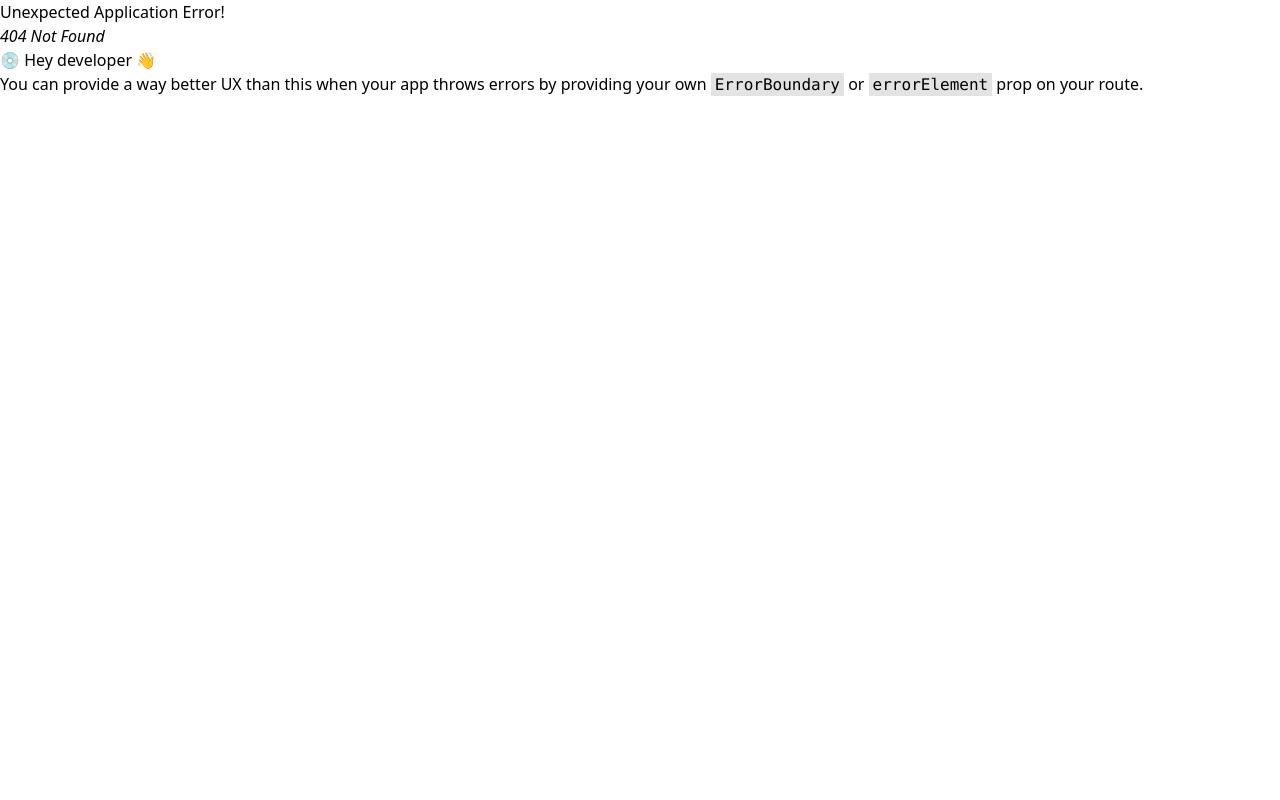
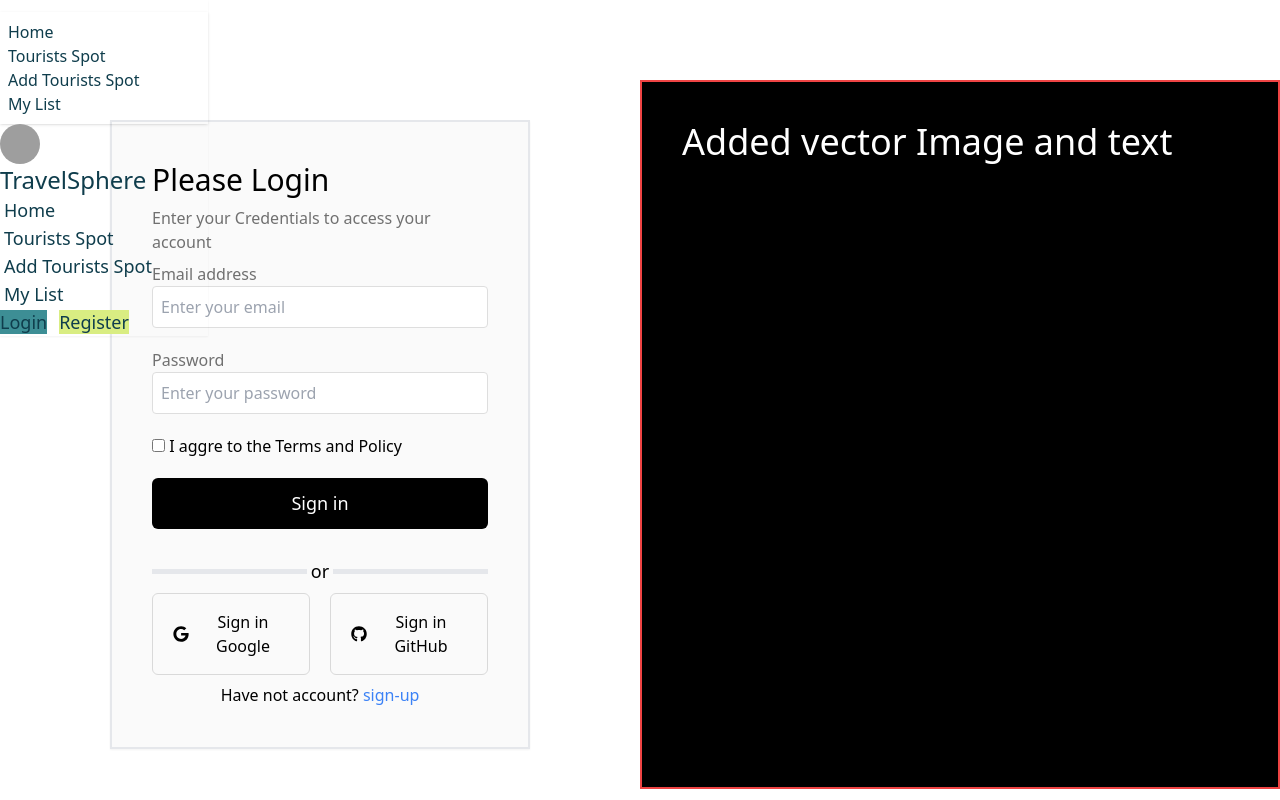
Before and after one commit to mohdbinharun56/Tourism-Management-website, a React (Vite) app: page /login in a window 1280 px wide. Before the commit this address had no page. Built offline with nearby package versions, Linux system fonts and the light colour scheme; grey boxes are pictures that could not be loaded.

Commit message:
implement Login Page design

```diff
--- /dev/null
+++ b/src/pages/Authentication/Login/Login.jsx
@@ -0,0 +1,59 @@
+import { FaGithub, FaGoogle } from "react-icons/fa";
+import { Link } from "react-router-dom";
+
+const Login = () => {
+    return (
+        <>
+            <div className="w-full flex">
+                <div className="w-1/2 p-10">
+                    <div className="w-3/4 mx-auto border-2 p-10 bg-[#FAFAFA] shadow-sm space-y-2">
+                        <h1 className="font-medium text-3xl">Please Login</h1>
+                        <p className="font-medium text-base text-[#707070]">Enter your Credentials to access your account</p>
+                        <form>
+                            <label htmlFor="Email address" className="block text-base text-[#707070]">Email address</label>
+                            <input type="email" placeholder="Enter your email" className="w-full mb-5 p-2 text-base font-normal border border-[#DEDEDE] text-black rounded" />
+                            <label htmlFor="Password" className="block text-base text-[#707070]">Password</label>
+                            <input type="password" placeholder="Enter your password" className="w-full mb-5 p-2 text-base font-normal border border-[#DEDEDE] text-black rounded" />
+
+                            <div>
+                                <input type="checkbox" className="hover:cursor-pointer" /> <span className="font-medium ">I aggre to the <span className="hover:underline hover:cursor-pointer">Terms and Policy</span></span>
+                            </div>
+
+                            <input type="submit" value="Sign in" className="text-white bg-black w-full p-3 rounded-md my-5 hover:cursor-pointer " />
+                        </form>
+                        <div className="flex items-center gap-1">
+                            <div className="w-full border-2">
+                                <hr />
+                            </div>
+                            <div className="text-lg font-medium">or</div>
+                            <div className="w-full border-2"><hr /></div>
+                        </div>
+                        <div className="flex gap-5">
+                            <button className="w-full text-center font-medium border border-[#D9D9D9] rounded-md py-4 px-5">
+                                <div className="flex items-center gap-2">
+                                    <span><FaGoogle /></span> <span>Sign in Google</span>
+                                </div>
+                            </button>
+
+                            <button className="w-full border border-[#D9D9D9] text-center font-medium rounded-md py-4 px-5">
+                                <div className="flex items-center gap-2">
+                                    <span><FaGithub /></span>
+                                    <span>Sign in GitHub</span>
+                                </div>
+                            </button>
+                        </div>
+
+                        <div className="text-center">
+                            <span>Have not account? <Link to='/register'><span className="text-blue-500 hover:underline">sign-up</span></Link></span>
+                        </div>
+                    </div>
+                </div>
+                <div className="w-1/2 border-2 border-red-500 p-10 bg-black text-white">
+                    <h1 className="text-4xl"> Added vector Image and text</h1>
+                </div>
+            </div>
+        </>
+    );
+};
+
+export default Login;
--- a/src/routes/router.jsx
+++ b/src/routes/router.jsx
@@ -3,6 +3,7 @@ import Root from "../Root";
 import Home from "../pages/Home/Home";
 import AddTouristsSpot from "../pages/AddTouristsSpot/AddTouristsSpot";
 import TouristsSpot from "../pages/AllTouristsSpot/TouristsSpot";
+import Login from "../pages/Authentication/Login/Login";
 
 const router = createBrowserRouter([
     {
@@ -22,6 +23,10 @@ const router = createBrowserRouter([
                 path: '/tourists',
                 element: <TouristsSpot></TouristsSpot>,
                 loader: ()=> fetch('http://localhost:5000/tourists')
+            },
+            {
+                path: '/login',
+                element: <Login></Login>
             }
         ]
     }
--- a/src/sharedComponents/CreateContext/CreateContext.jsx
+++ b/src/sharedComponents/CreateContext/CreateContext.jsx
@@ -4,10 +4,10 @@ export const ContextCreate = createContext(null);
 
 const CreateContext = ({children}) => {
 
-
     const info = {
 
     }
+
     return (
         <ContextCreate.Provider value={info}>
             {children}
```
